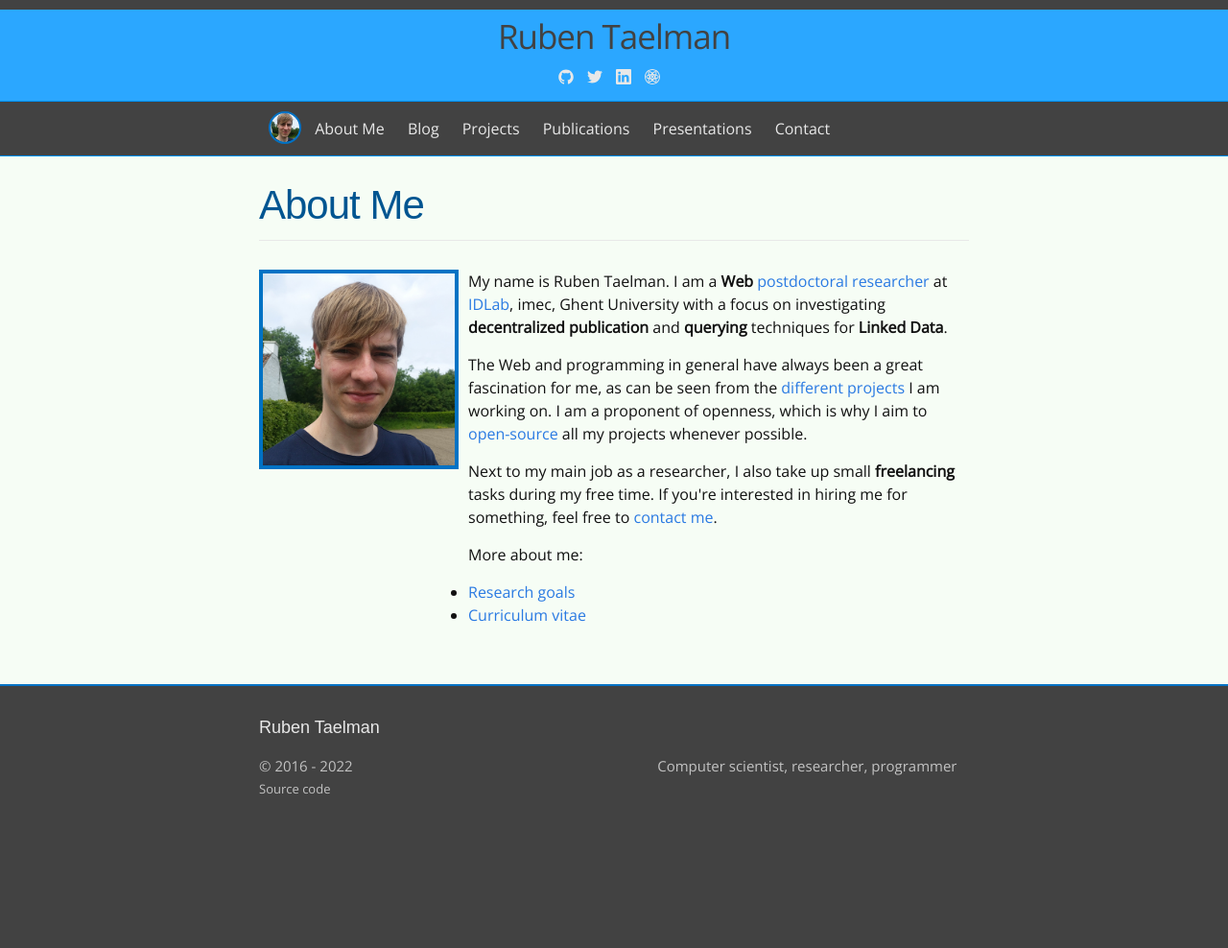
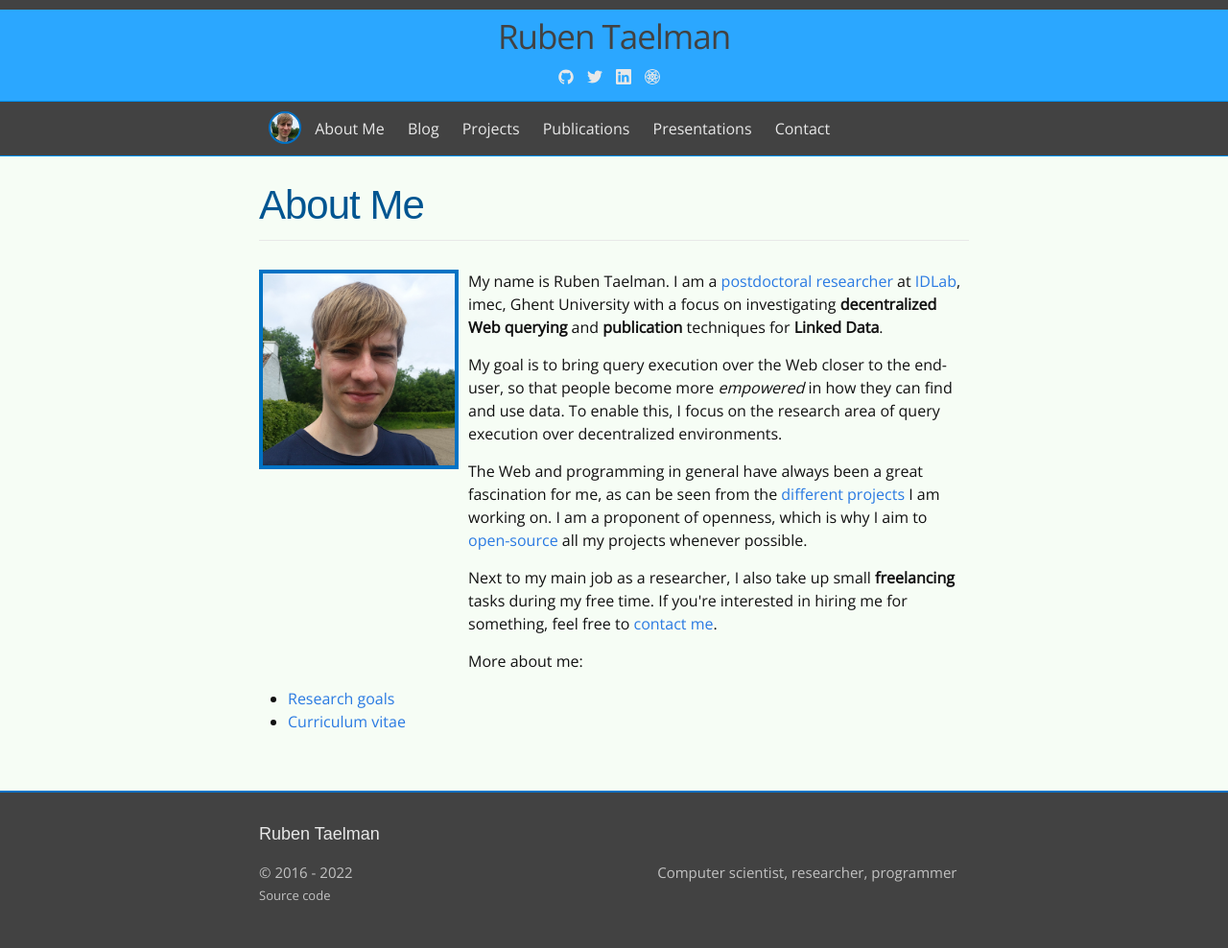
Before and after one commit to rubensworks/rubensworks.net, a Jekyll site: the page built from about.html, in a window 1280 px wide. Shown: the whole page at 96% size. Built offline with Jekyll 4.4.1, drawn with Linux system fonts in a browser that asks for light colours; some web fonts are replaced; before the commit the page ends 900 px from its top, so only the background shows below that.

Commit message:
Polish about page

```diff
--- a/about.html
+++ b/about.html
@@ -11,8 +11,14 @@
 
 <p itemscope itemtype="http://schema.org/Person">
   My name is <span itemprop="name">Ruben Taelman</span>.
-  I am a <strong>Web</strong> <a href="/publications/">postdoctoral researcher</a> at <span itemprop="affiliation"><a href="http://www.ugent.be/ea/idlab/en" target="_blank">IDLab</a>, imec, Ghent University</span>
-  with a focus on investigating <strong>decentralized</strong> <strong>publication</strong> and <strong>querying</strong> techniques for <strong>Linked Data</strong>.
+  I am a <a href="/publications/">postdoctoral researcher</a> at <span itemprop="affiliation"><a href="http://www.ugent.be/ea/idlab/en" target="_blank">IDLab</a>, imec, Ghent University</span>
+  with a focus on investigating <strong>decentralized</strong> <strong>Web</strong> <strong>querying</strong> and <strong>publication</strong> techniques for <strong>Linked Data</strong>.
+</p>
+
+<p>
+    My goal is to bring query execution over the Web closer to the end-user,
+    so that people become more <em>empowered</em> in how they can find and use data.
+    To enable this, I focus on the research area of query execution over decentralized environments.
 </p>
 
 <p>
--- a/index.html
+++ b/index.html
@@ -7,7 +7,7 @@
   <p class="intro">
     Hi!<br />
     I'm <a href="/about/">Ruben Taelman</a>, a <strong>Web</strong> <a href="/publications/">postdoctoral researcher</a> at <span itstrongprop="affiliation"><a href="http://www.ugent.be/ea/idlab/en" target="_blank">IDLab</a></span>,<br />
-	with a focus on <strong>decentralization</strong>, <strong>Linked Data</strong> <strong>publishing</strong> and <strong>querying</strong>.<br />
+	with a focus on <strong>decentralization</strong>, <strong>Linked Data</strong> <strong>publishing</strong>, and <strong>querying</strong>.<br />
 	<br />
 	<a href="/research_goals/">My goal</a> is to make data accessible for <em>everyone</em> by providing<br />
     intelligent infrastructure and algorithms for data <strong>publication</strong> and <strong>retrieval</strong>.<br />
```
